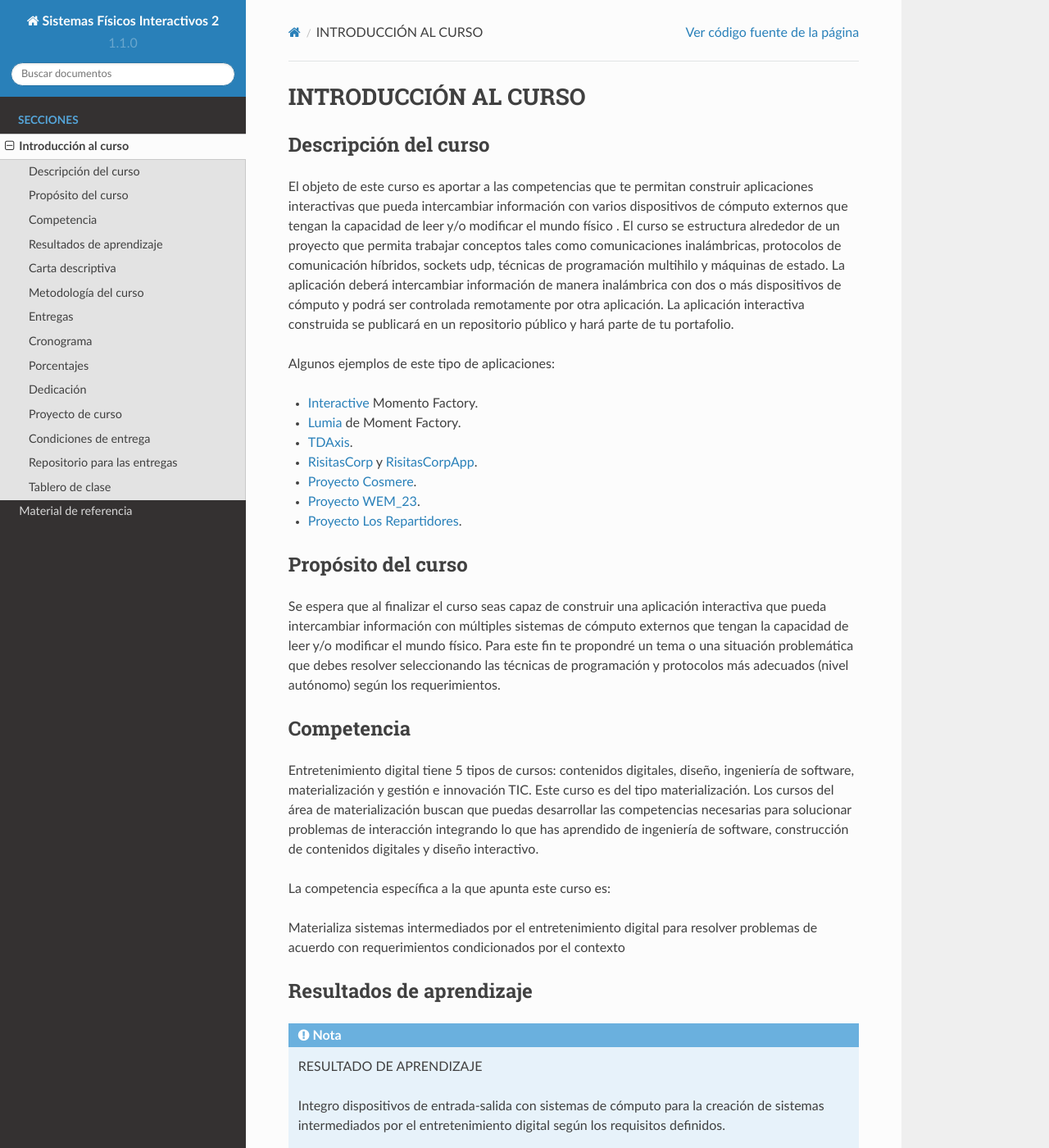
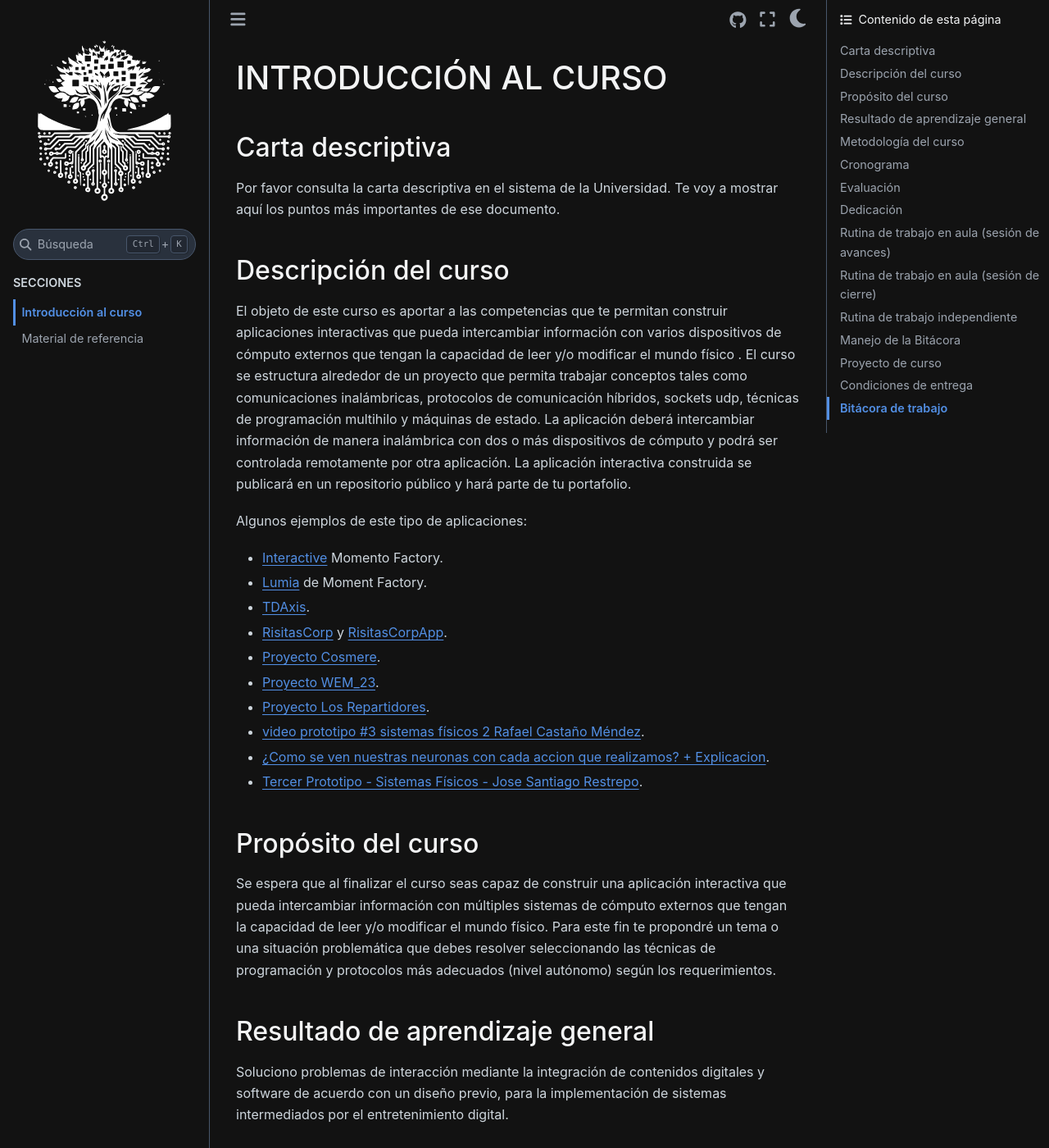
Before and after one commit to juanferfranco/SistemasFisicosInteractivos2, a Sphinx documentation site: the page built from docs/_intro/intro.rst, in a window 1280 px wide and 1400 px high. Shown: the whole window at 82% size. Built offline with Sphinx 7.4.7 and the Sphinx Book theme 1.1.4, drawn with Linux system fonts in a browser that asks for light colours; some of the changed text lies outside the part shown.

Commit message:
Setup course

```diff
--- a/docs/_intro/intro.rst
+++ b/docs/_intro/intro.rst
@@ -1,17 +1,24 @@
 INTRODUCCIÓN AL CURSO
 =======================
+
+Carta descriptiva
+--------------------
+
+Por favor consulta la carta descriptiva en el sistema de la Universidad. Te voy a
+mostrar aquí los puntos más importantes de ese documento.
 
 Descripción del curso
 ----------------------
 
 El objeto de este curso es aportar a las competencias que te permitan construir aplicaciones
 interactivas que pueda intercambiar información con varios dispositivos de cómputo externos
-que tengan la capacidad de leer y/o modificar el mundo físico . El curso se estructura alrededor
-de un proyecto que permita trabajar conceptos tales como comunicaciones inalámbricas, protocolos
-de comunicación híbridos, sockets udp, técnicas de programación multihilo y máquinas de estado.
-La aplicación deberá intercambiar información de manera inalámbrica con dos o más dispositivos
-de cómputo y podrá ser controlada remotamente por otra aplicación. La aplicación interactiva
-construida se publicará en un repositorio público y hará parte de tu portafolio.
+que tengan la capacidad de leer y/o modificar el mundo físico . El curso se estructura
+alrededor de un proyecto que permita trabajar conceptos tales como comunicaciones inalámbricas,
+protocolos de comunicación híbridos, sockets udp, técnicas de programación multihilo y
+máquinas de estado. La aplicación deberá intercambiar información de manera inalámbrica
+con dos o más dispositivos de cómputo y podrá ser controlada remotamente por
+otra aplicación. La aplicación interactiva construida se publicará en un repositorio público
+y hará parte de tu portafolio.
 
 Algunos ejemplos de este tipo de aplicaciones:
 
@@ -23,6 +30,9 @@
 * `Proyecto Cosmere <https://github.com/juanferfranco/FisInt2>`__.
 * `Proyecto WEM_23 <https://github.com/juanferfranco/WEM_23>`__.
 * `Proyecto Los Repartidores <https://github.com/juanferfranco/INTERACTIVOS_2_REPARTIDOR>`__.
+* `video prototipo #3 sistemas físicos 2 Rafael Castaño Méndez <https://youtu.be/AVl84DJk1r4?si=D8vele5TJEv-vAyM>`__.
+* `¿Como se ven nuestras neuronas con cada accion que realizamos? + Explicacion <https://youtu.be/Vl3FXVoz-V4?si=PQl7JUfh9_kppABJ>`__.
+* `Tercer Prototipo - Sistemas Físicos - Jose Santiago Restrepo <https://youtu.be/OksQ4hUmVkQ?si=4Fh4ByuuurN2uQ0J>`__.
 
 Propósito del curso
 ---------------------
@@ -33,8 +43,16 @@
 tema o una situación problemática que debes resolver seleccionando las técnicas
 de programación y protocolos más adecuados (nivel autónomo) según los requerimientos.
 
+
+Resultado de aprendizaje general
+-----------------------------------
+
+Soluciono problemas de interacción mediante la integración de contenidos digitales y
+software de acuerdo con un diseño previo, para la implementación de sistemas intermediados
+por el entretenimiento digital.
+
 Competencia
-------------
+*************
 
 Entretenimiento digital tiene 5 tipos de cursos: contenidos digitales, diseño,
 ingeniería de software, materialización y gestión e innovación TIC.
@@ -66,12 +84,6 @@
 ¿Eso quiere decir que hay más niveles?
 
 Si. Receptivo, resolutivo y estratégico.
-
-Carta descriptiva
--------------------
-
-En `este <https://github.com/juanferfranco/SistemasFisicosInteractivos2/tree/main/docs/_static/cartaDescriptiva.xlsm>`__ enlace
-puedes revisar la carta descriptiva del curso.
 
 Metodología del curso
 ----------------------
@@ -90,48 +102,89 @@
 
 * Trabajar en los prototipos del proyecto.
 
-
-Entregas
------------
-
-* Prototipo 1: diseño de la aplicación e integración con el primer dispositivo.
-* Prototipo 2: ajustes al diseño de la aplicación e integración con dos dispositivos.
-* Prototipo 3: ajustes al diseño de la aplicación e integración con dos dispositivos y
-  aplicación de control externa.
-* Prototipo 4: versión final de la aplicación y publicación del portafolio.
-
 Cronograma
 -----------
 
-=========== ==================  ===================== =====================
-Evaluación  Plazo 1 (sobre 5)   Plazo 2 (sobre 5)     Plazo 3 (sobre 4)
-=========== ==================  ===================== =====================
-Prototipo 1 semana 4 ago 7      semana 5              semana 6
-Prototipo 2 semana 7 ago 28     semana 8              semana 9
-Prototipo 3 semana 12 oct 2     semana 13             semana 14
-Prototipo 4 semana 15 oct 23    no hay                semana 16
-=========== ==================  ===================== =====================
+* Prototipo 1: semana 4.
+* Prototipo 2: semana 8.
+* Prototipo 3: semana 12.
+* Prototipo 4: semana 16.
 
-* Ten presente que te reportaré al SIGAA siempre en el plazo 1. Si entregas en los
-  plazos posteriores de modificaré la nota. Luego del plazo 3 la nota quedará
-  en cero.
-* Solo se recibirán los prototipos con todas los requisitos solicitados. La nota
-  para un prototipo incompleto será 0. Mira por favor muy bien las condiciones de entrega
-  para cada prototipo.
-
-Porcentajes
+Evaluación
 -----------
 
-* Prototipo 1: 30%
-* Prototipo 2: 20%
-* Prototipo 3: 30%
-* Prototipo 4: 20%
+* El prototipo de cada entrega lo deberás construir semana a semana. Las primeras
+  semanas estarán dedicadas a investigar y experimentar. Las semanas
+  finales a la construcción del prototipo y a la documentación del mismo.
+* En la semana de cierre del prototipo (4,8,12 y 16) debes hacer una presentación
+  donde muestres los resultados de tu prototipo.
+
+La distribución de puntos por unidad queda así:
+
+
+* Prototipo 1: bitácora (4) + documentación (1). 25%
+* Prototipo 2: bitácora (4) + documentación (1). 25%
+* Prototipo 3: bitácora (4) + documentación (1). 25%
+* Prototipo 4: bitácora (4) + documentación (1). 25%
 
 Dedicación
 ------------
 
-* Las asesorías presenciales serán de 1 hora 40 minutos.
+* Las asesorías presenciales serán de 1 hora 40 minutos
 * El trabajo autónomo del curso será de 4 horas.
+
+Rutina de trabajo en aula (sesión de avances)
+------------------------------------------------
+
+Actividad grupal (30 minutos por persona)
+
+* Cada persona presenta los avances realizados al prototipo.
+* ¿Se cumplieron las tareas?
+* Los compañeros y el profesor darán retroalimentación al trabajo.
+* Toda la información debe estar en la bitácora.
+* Todos las aplicaciones deben estar bajo control de versión en
+  el repositorio creado por el profesor.
+
+Actividad individual (10 minutos)
+
+* Se reportarán las acciones de mejora sugeridas en la presentación grupal.
+* Se reportarán en la bitácora las tareas para la semana siguiente.
+
+
+Rutina de trabajo en aula (sesión de cierre)
+------------------------------------------------
+
+Actividad grupal (30 minutos por persona)
+
+* Cada persona presenta la bitácora de su prototipo y una
+  demostración del funcionamiento.
+* La persona que presenta aclarará dudas de diseño y dudas técnicas
+  de los demás.
+
+Actividad individual (10 minutos por persona)
+
+* Se reportarán las acciones de mejora sugeridas en la presentación grupal.
+* Se reportarán en la bitácora las tareas para la semana siguiente.
+
+
+Rutina de trabajo independiente
+---------------------------------
+
+En la bitácora se deben reportar dos sesiones de trabajo
+independiente. El trabajo de estas sesiones será el insumo
+para presentar en las sesiones presenciales.
+
+Manejo de la Bitácora
+------------------------
+
+Cada semana la bitácora deberá tener tres entradas:
+
+* Sesión de trabajo independiente 1.
+* Sesión de trabajo independiente 2.
+* Sesión de trabajo presencial.
+
+En la sesión presencial se dará el punto si las tres entradas
+están completas.
 
 Proyecto de curso
 --------------------
@@ -199,14 +252,8 @@
 * `Un video <https://youtu.be/CTvbuqRCoKk>`__ donde puedes ver una manera interesante
   de presentar un proyecto y el proceso para llegar a ese resultado.
 
-Repositorio para las entregas
--------------------------------
+Bitácora de trabajo
+--------------------
 
-En `este <https://classroom.github.com/a/lp09VZsi>`__ repositorio deberás entregar tus prototipos.
-
-
-Tablero de clase
-------------------
-
-`Tablero <https://upbeduco-my.sharepoint.com/:wb:/g/personal/juanf_franco_upb_edu_co/EaEbUCuFdDlHi26CSt36qdwBwwlp-F_Zjtj9YeQNMck9lQ?e=GVdzE2>`__
-del curso.
+`Aquí <https://classroom.github.com/a/r5q3W_4V>`__ podrás encontrar el enlace a tu bitácora
+personal para el curso.
--- a/docs/conf.py
+++ b/docs/conf.py
@@ -24,9 +24,9 @@
 author = 'Juan Franco'
 
 # The short X.Y version
-version = '1.1.0'
+version = '2024.10'
 # The full version, including alpha/beta/rc tags
-release = 'rc'
+release = '2024-10'
 
 
 # -- General configuration ---------------------------------------------------
@@ -39,6 +39,7 @@
 # extensions coming with Sphinx (named 'sphinx.ext.*') or your custom
 # ones.
 extensions = [
+    'sphinx_copybutton'
 ]
 
 # Add any paths that contain templates here, relative to this directory.
@@ -74,13 +75,35 @@
 # The theme to use for HTML and HTML Help pages.  See the documentation for
 # a list of builtin themes.
 #
-html_theme = 'sphinx_rtd_theme'
+html_title = "Sistemas Físicos Interactivos 2"
+html_favicon = "_static/logoFavicon.png"
+html_theme = 'sphinx_book_theme'
 
 # Theme options are theme-specific and customize the look and feel of a theme
 # further.  For a list of options available for each theme, see the
 # documentation.
 #
-# html_theme_options = {}
+html_context = {
+   "default_mode": "dark"
+}
+
+html_theme_options = {
+    "navigation_with_keys" : False,
+    "use_source_button": True,
+    "use_edit_page_button": True,
+    "use_sidenotes": True,
+    "toc_title": "Contenido de esta página",
+    "repository_url": "https://github.com/juanferfranco/SistemasFisicosInteractivos2/",
+    "path_to_docs": "docs",
+    "repository_branch": "main",
+    "repository_provider": "github",
+    "use_download_button": False,
+    "logo": {
+      "image_light": "_static/logo_light.svg",
+      "image_dark": "_static/logo_dark.svg",
+    }
+}
+
 
 # Add any paths that contain custom static files (such as style sheets) here,
 # relative to this directory. They are copied after the builtin static files,
@@ -109,11 +132,11 @@
 latex_elements = {
     # The paper size ('letterpaper' or 'a4paper').
     #
-    # 'papersize': 'letterpaper',
+    'papersize': 'letterpaper',
 
     # The font size ('10pt', '11pt' or '12pt').
     #
-    # 'pointsize': '10pt',
+    'pointsize': '10pt',
 
     # Additional stuff for the LaTeX preamble.
     #
--- a/docs/index.rst
+++ b/docs/index.rst
@@ -1,4 +1,4 @@
-Curso Sistemas Físicos Interactivos 2 2023-20
+Sistemas Físicos Interactivos 2 2024-10
 ==============================================
 
 Docente diseñador del curso: Juan Fernando Franco Higuita
@@ -7,6 +7,10 @@
 
 Curso de 2 créditos y 96 horas totales
 
+.. image:: _static/logo.png
+   :alt: logo
+   :scale: 50%
+
 .. toctree::
    :maxdepth: 1
    :caption: SECCIONES
```
Also changed, not shown: other parts of docs/_intro/intro.rst (+2 -2 lines).
